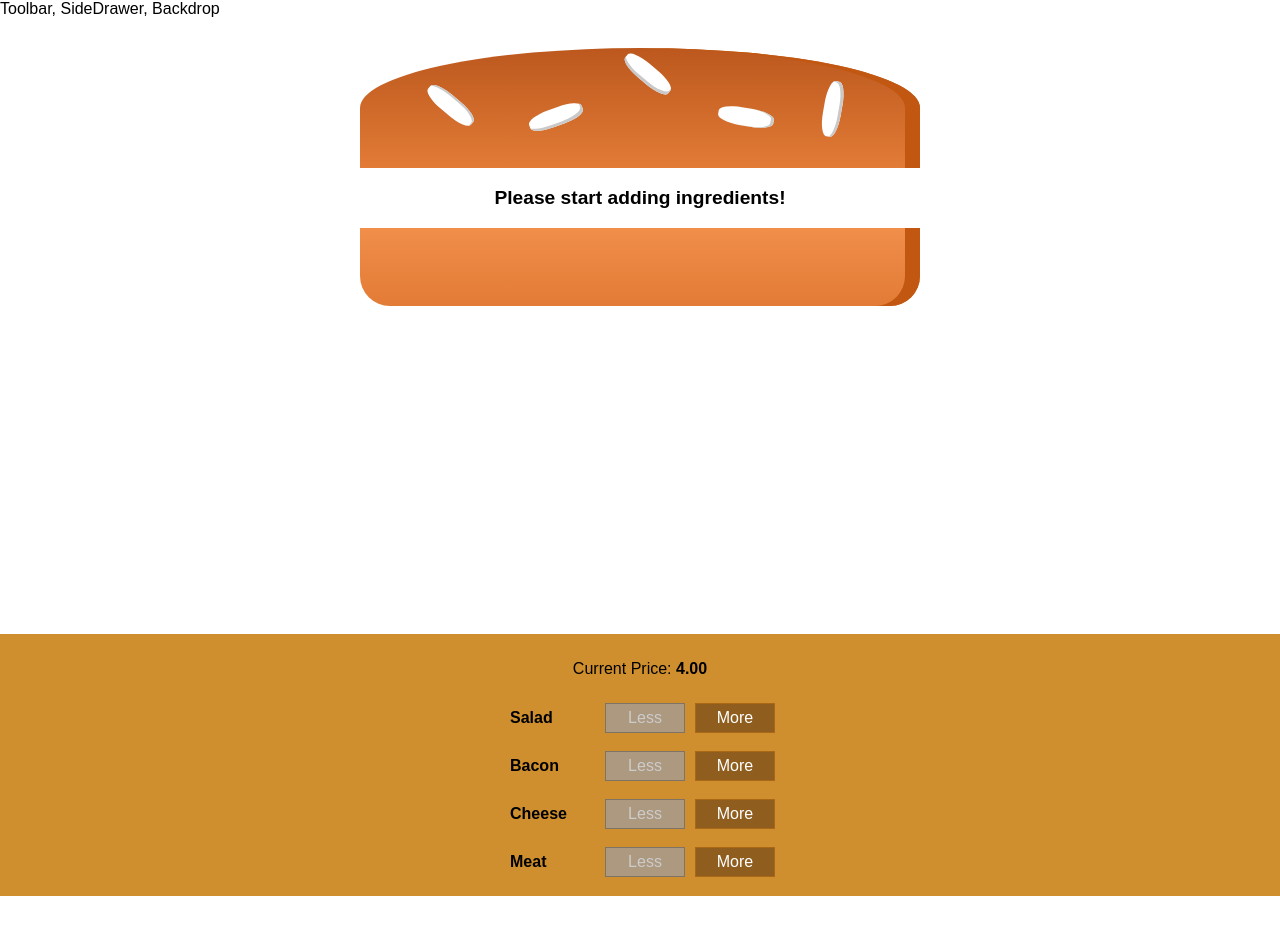
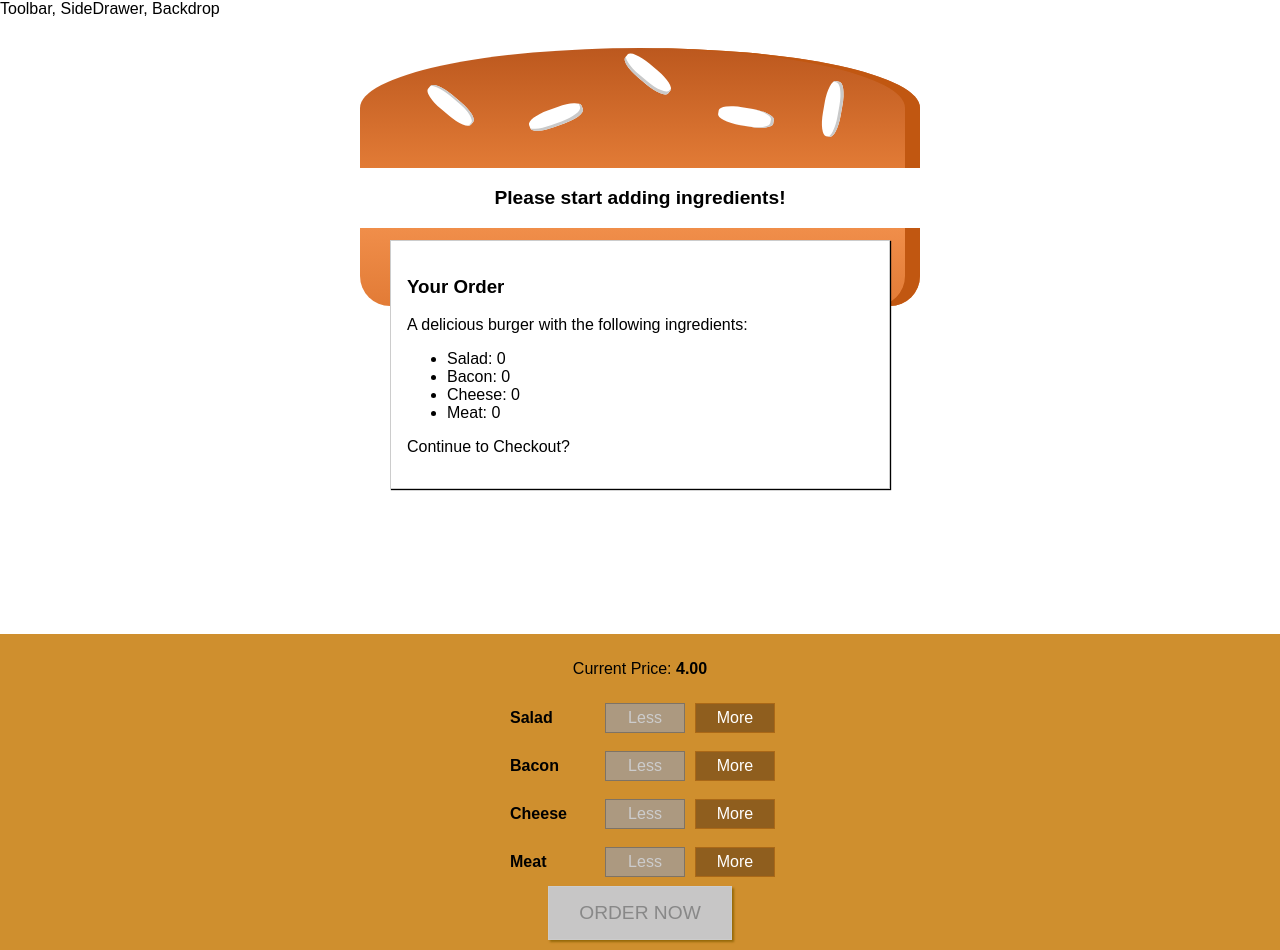
Before and after one commit to lunaticSKE12/react-burger-project, a React app: page / in a window 1280 px wide. Before the commit the page ends 896 px from the top, so only its background shows below. Built offline with nearby package versions, Linux system fonts and the light colour scheme.

Commit message:
Order modal

```diff
--- a/src/components/Burger/BuildControls/BuildControls.js
+++ b/src/components/Burger/BuildControls/BuildControls.js
@@ -21,6 +21,9 @@
         removed={() => props.ingredientRemoved(ctrl.type)}
         disabled={props.disabled[ctrl.type]} />
     ))}
+    <button
+      className={classes.OrderButton}
+      disabled={!props.purchasable}>ORDER NOW</button>
   </div>
 )
 export default buildControls
--- /dev/null
+++ b/src/components/Burger/OrderSummary/OrderSummary.js
@@ -0,0 +1,24 @@
+import React from 'react';
+import Aux from '../../../hoc/Aux'
+const orderSummary = (props) => {
+  const ingredientSummary = Object.keys(props.ingredients)
+    .map(igKey => {
+      return (
+        <li key={igKey}>
+          <span style={{ textTransform: 'capitalize' }}>{igKey}</span>: {props.ingredients[igKey]}
+        </li>
+      )
+    })
+  return (
+    <Aux>
+      <h3>Your Order</h3>
+      <p>A delicious burger with the following ingredients:</p>
+      <ul>
+        {ingredientSummary}
+      </ul>
+      <p>Continue to Checkout?</p>
+    </Aux>
+  )
+}
+
+export default orderSummary
--- /dev/null
+++ b/src/components/UI/Modal/Modal.css
@@ -0,0 +1,20 @@
+.Modal {
+  position: fixed;
+  z-index: 500;
+  background-color: white;
+  width: 70%;
+  border: 1px solid #ccc;
+  box-shadow: 1px 1px 1px black;
+  padding: 16px;
+  left: 15%;
+  top: 30%;
+  box-sizing: border-box;
+  transition: all 0.3s ease-out;
+}
+
+@media (min-width: 600px) {
+  .Modal {
+    width: 500px;
+    left: calc(50% - 250px);
+  }
+}
--- /dev/null
+++ b/src/components/UI/Modal/Modal.js
@@ -0,0 +1,9 @@
+import React from 'react';
+import classes from './Modal.css'
+const modal = (props) => (
+  <div className={classes.Modal}>
+    {props.children}
+  </div>
+)
+
+export default modal
--- a/src/containers/BurgerBuilder/BurgerBuilder.js
+++ b/src/containers/BurgerBuilder/BurgerBuilder.js
@@ -2,6 +2,8 @@
 import Aux from '../../hoc/Aux'
 import Burger from '../../components/Burger/Burger'
 import BuildControls from '../../components/Burger/BuildControls/BuildControls'
+import Modal from '../../components/UI/Modal/Modal'
+import OrderSummary from '../../components/Burger/OrderSummary/OrderSummary'
 
 const INGREDIENT_PRICES = {
   salad: 0.5,
@@ -23,7 +25,20 @@
       cheese: 0,
       meat: 0
     },
-    totalPrice: 4
+    totalPrice: 4,
+    purchasable: false
+  }
+
+  updatePurchaseState(ingredients) {
+
+    const sum = Object.keys(ingredients)
+      .map(igkey => {
+        return ingredients[igkey]
+      })
+      .reduce((sum, el) => {
+        return sum + el
+      }, 0)
+    this.setState({ purchasable: sum > 0 })
   }
 
   addIngredientHandler = (type) => {
@@ -37,6 +52,7 @@
     const oldPrice = this.state.totalPrice
     const newPrice = oldPrice + priceAddition
     this.setState({ totalPrice: newPrice, ingredients: updatedIngredients })
+    this.updatePurchaseState(updatedIngredients)
   }
 
   removeIngredientHandler = (type) => {
@@ -53,6 +69,8 @@
     const oldPrice = this.state.totalPrice;
     const newPrice = oldPrice - priceDeduction;
     this.setState({ totalPrice: newPrice, ingredients: updatedIngredients });
+    this.updatePurchaseState(updatedIngredients)
+
   }
 
   render() {
@@ -65,11 +83,15 @@
     // {salad: true, meat: false, ...}
     return (
       <Aux>
+        <Modal >
+          <OrderSummary ingredients={this.state.ingredients} />
+        </Modal>
         <Burger ingredients={this.state.ingredients} />
         <BuildControls
           ingredientAdded={this.addIngredientHandler}
           ingredientRemoved={this.removeIngredientHandler}
           disabled={disabledInfo}
+          purchasable={this.state.purchasable}
           price={this.state.totalPrice} />
       </Aux>
     )
```
Also changed, not shown: src/components/UI/Backdrop/Backdrop.js (added).
